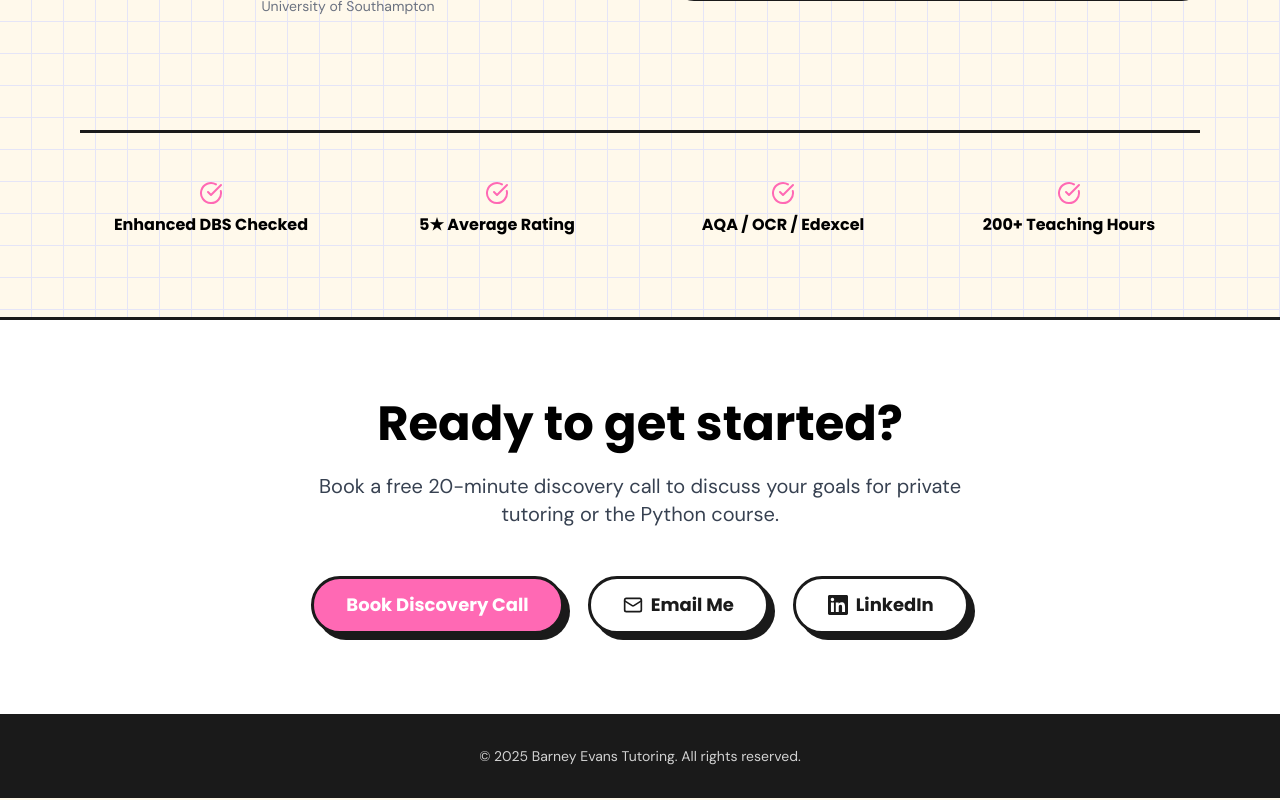
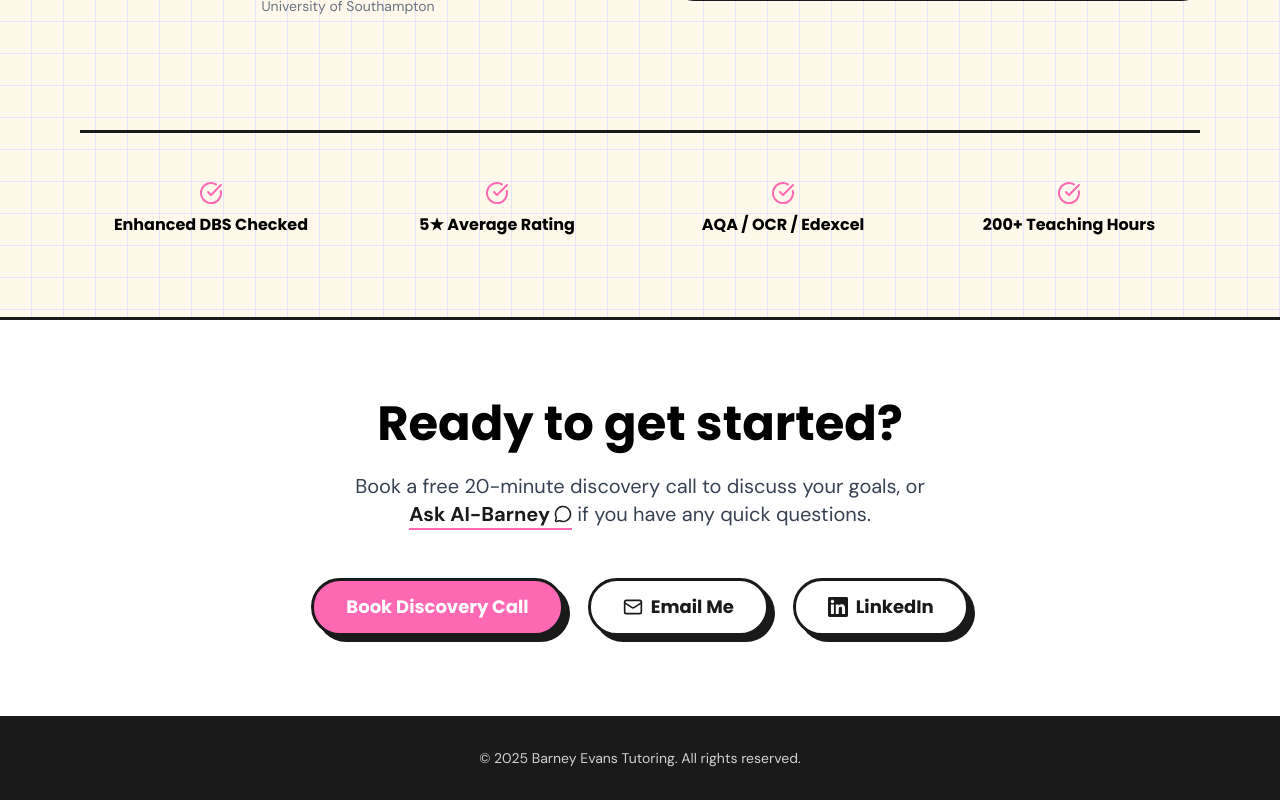
Before and after one commit to BarneyEvans/BarneyEvansTutoring.github.io, a React (Vite) app: page / in a window 1280 px wide. Shown: the part 906-1706 px from the top of the page. Built offline with nearby package versions, Linux system fonts and the light colour scheme.

Commit message:
Added a new cta for the chatbot

```diff
--- a/src/components/ChatWidget.tsx
+++ b/src/components/ChatWidget.tsx
@@ -80,6 +80,12 @@ const ChatWidget: React.FC = () => {
     setShowNudge(false);
     localStorage.setItem("hasSeenChatNudge", "true");
   };
+
+  useEffect(() => {
+    const handleOpenChat = () => setIsOpen(true);
+    window.addEventListener('open-chat', handleOpenChat);
+    return () => window.removeEventListener('open-chat', handleOpenChat);
+  }, []);
 
   useEffect(() => {
     if (!showInfo) {
--- a/src/components/Layout.tsx
+++ b/src/components/Layout.tsx
@@ -1,6 +1,6 @@
 import React, { useState, useEffect } from 'react';
 import { Link, useLocation, useNavigate } from 'react-router-dom';
-import { Menu, X, Mail, ExternalLink } from 'lucide-react';
+import { Menu, X, Mail, ExternalLink, MessageCircle } from 'lucide-react';
 import Button from './Button';
 import { CONTACT_EMAIL, GOOGLE_FORM_URL, LINKEDIN_URL } from '../constants';
 
@@ -95,7 +95,15 @@ const Layout: React.FC<{ children: React.ReactNode }> = ({ children }) => {
                 <div className="max-w-4xl mx-auto px-4 text-center">
                     <h2 className="font-heading text-4xl md:text-5xl font-bold mb-6">Ready to get started?</h2>
                     <p className="text-xl mb-12 max-w-2xl mx-auto text-gray-700">
-                        Book a free 20-minute discovery call to discuss your goals for private tutoring or the Python course.
+                        Book a free 20-minute discovery call to discuss your goals, or{' '}
+                        <button
+                            onClick={() => window.dispatchEvent(new Event('open-chat'))}
+                            className="inline-flex items-center gap-1 text-black font-bold border-b-2 border-hot-pink hover:text-hot-pink transition-colors"
+                        >
+                            Ask AI-Barney
+                            <MessageCircle size={18} />
+                        </button>
+                        {' '}if you have any quick questions.
                     </p>
 
                     <div className="flex flex-col md:flex-row justify-center gap-6">
```
